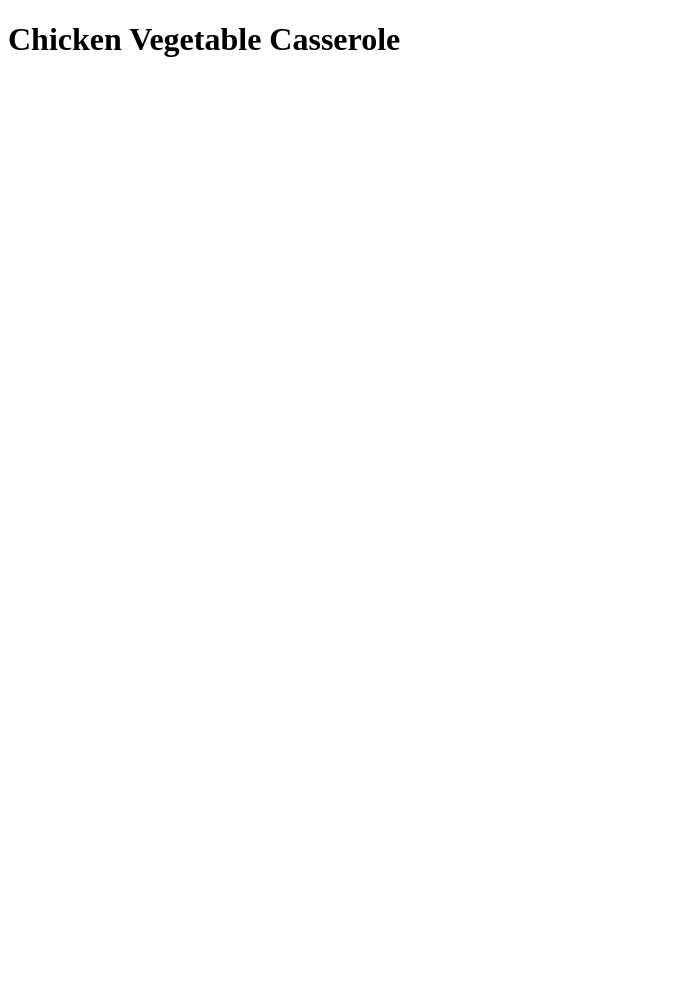
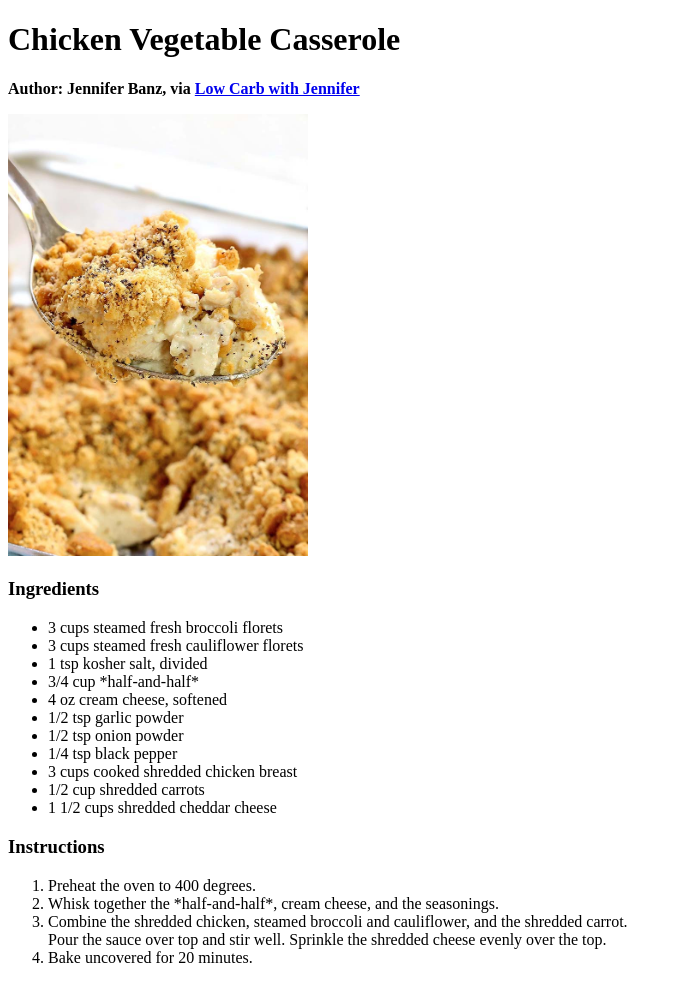
Before and after one commit to chance-class/odin-recipes-3, a plain HTML site: page recipes/chicken-veg.html in a window 1280 px wide. Shown: the whole page, without its empty margins (0-677 px from the left). Before the commit the page ends 800 px from the top, so only its background shows below. Drawn offline with Linux system fonts and the light colour scheme.

```diff
--- a/recipes/chicken-veg.html
+++ b/recipes/chicken-veg.html
@@ -6,5 +6,32 @@
 </head>
 <body>
   <h1>Chicken Vegetable Casserole</h1>
+  <p><strong>Author: Jennifer Banz, via <a href="https://jenniferbanz.com/keto-chicken-casserole">Low Carb with Jennifer</a></strong></p>
+
+  <img src="../images/easy-chicken-c1b1.jpg" alt="Chicken Casserole" width="300">
+
+  <h3>Ingredients</h3>
+  <ul>
+    <li>3 cups steamed fresh broccoli florets</li>
+    <li>3 cups steamed fresh cauliflower florets</li>
+    <li>1 tsp kosher salt, divided</li>
+    <li>3/4 cup *half-and-half*</li>
+    <li>4 oz cream cheese, softened</li>
+    <li>1/2 tsp garlic powder</li>
+    <li>1/2 tsp onion powder</li>
+    <li>1/4 tsp black pepper</li>
+    <li>3 cups cooked shredded chicken breast</li>
+    <li>1/2 cup shredded carrots</li>
+    <li>1 1/2 cups shredded cheddar cheese</1i>
+  </ul>
+
+  <h3>Instructions</h3>
+  <ol>
+    <li>Preheat the oven to 400 degrees.</li>
+    <li>Whisk together the *half-and-half*, cream cheese, and the seasonings.</li>
+    <li>Combine the shredded chicken, steamed broccoli and cauliflower, and the shredded carrot. <br>Pour the sauce over top and stir well. Sprinkle the shredded cheese evenly over the top.</li>
+    <li>Bake uncovered for 20 minutes.</li>
+  </ol>
+
 </body>
 </html>
```
